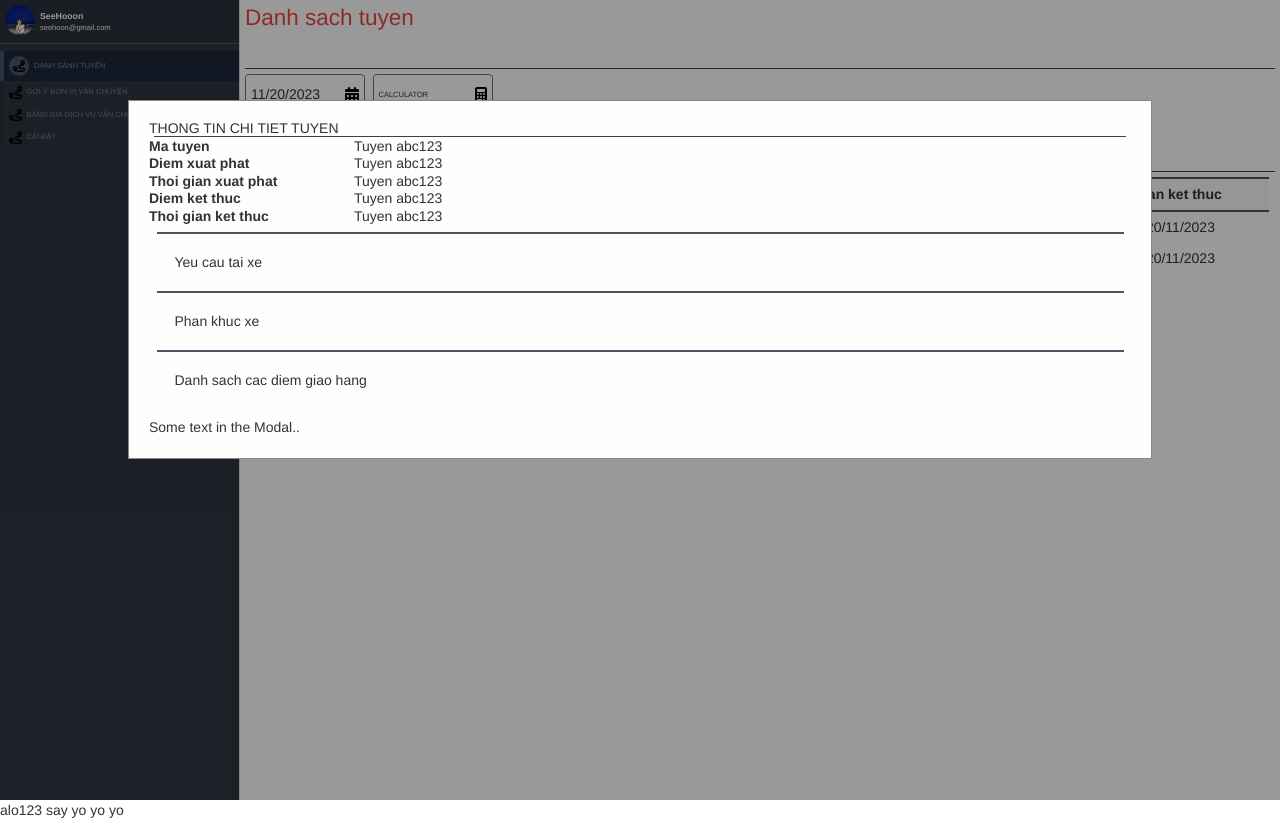
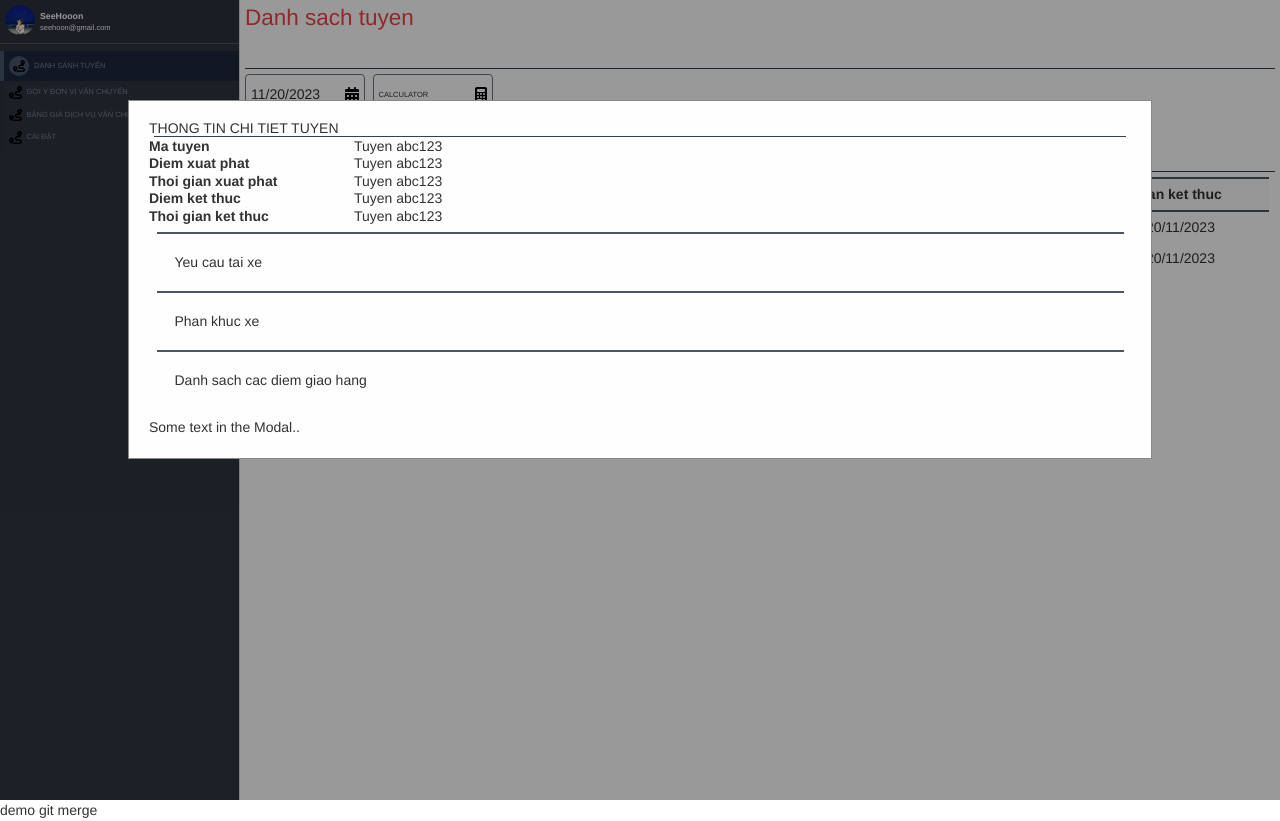
Before and after one commit to smallsnake-dn/logistics_client, a React (Vite) app: page / in a window 1280 px wide. Built offline with nearby package versions, Linux system fonts and the light colour scheme.

Commit message:
demo merge

```diff
--- a/src/App.jsx
+++ b/src/App.jsx
@@ -5,7 +5,7 @@ function App() {
   return (
     <>
       <DefaultLayout></DefaultLayout>
-      alo123 say yo yo yo
+      demo git merge
     </>
   )
 }
```
